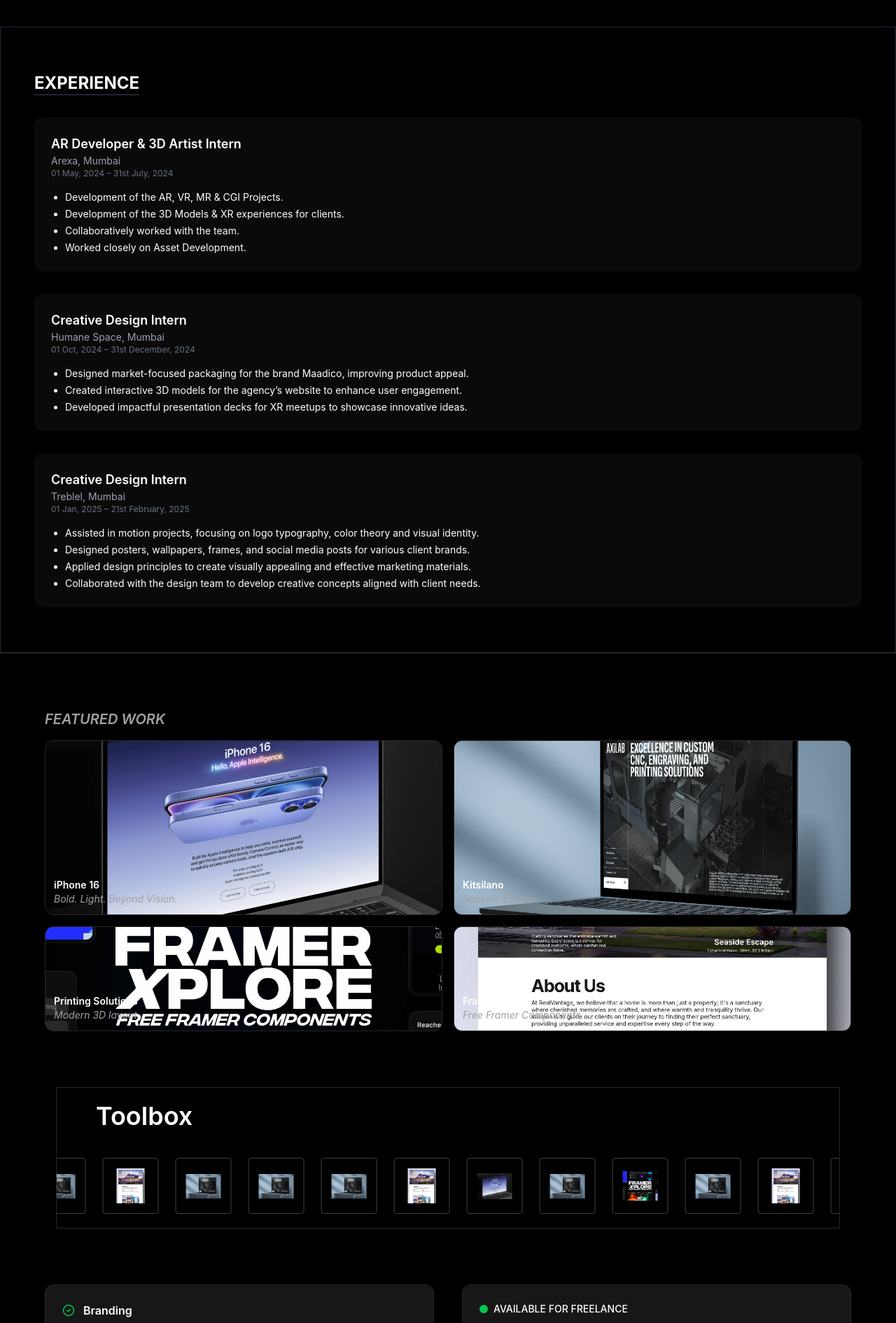
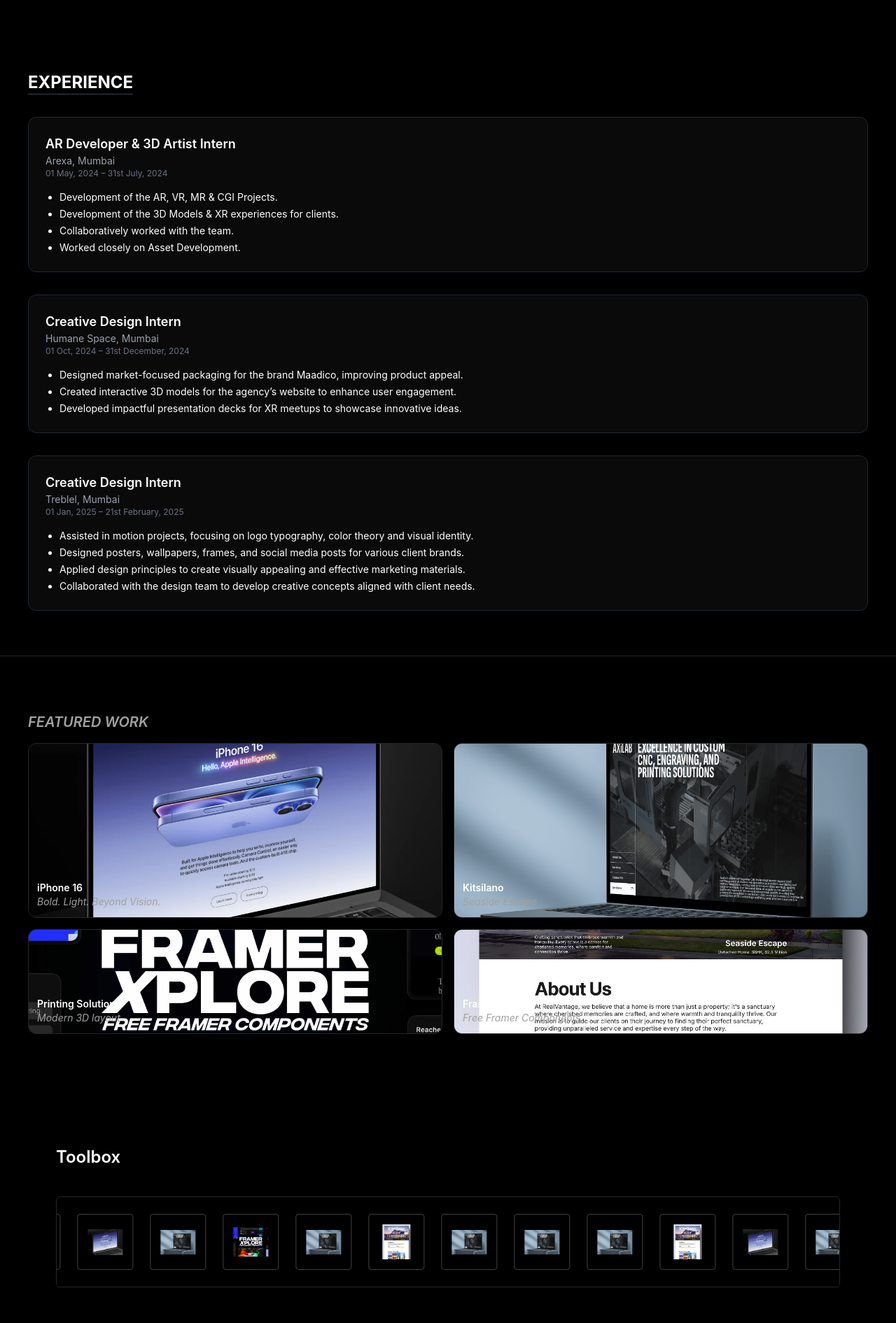
Before and after one commit to GboyegaAkere/assignment, a React (Vite) app in the folder fontend/: page / in a window 1280 px wide. Shown: the part 469-2360 px from the top of the page at 70% size. Built offline with nearby package versions, Linux system fonts and the light colour scheme.

Commit message:
new commit

```diff
--- a/fontend/src/components/Boxtool.jsx
+++ b/fontend/src/components/Boxtool.jsx
@@ -1,63 +1,51 @@
 import { motion } from "framer-motion";
-import b from "../images/a.png"
-import a from "../images/b.jpeg"
-import c from "../images/c.webp"
-import d from "../images/d.jpg"
+import b from "../images/a.png";
+import a from "../images/b.jpeg";
+import c from "../images/c.webp";
+import d from "../images/d.jpg";
 
 const testimonials = [
-   {
-     image: b
-   },
-
-   {
-     image: a
-   },
-
-   {
-     image: c
-   },
-    {
-     image: b
-   },
-
-   {
-     image: d
-   },
-    {
-     image: b
-   },
-   {
-     image: a
-   },
-   {
-     image: b
-   },
-   {
-     image: b
-   },
+  { image: b },
+  { image: a },
+  { image: c },
+  { image: b },
+  { image: d },
+  { image: b },
+  { image: a },
+  { image: b },
+  { image: b },
 ];
 
 const duplicatedTestimonials = [...testimonials, ...testimonials];
 
 const Boxtool = () => {
- return (
-    <section className="bg-black py-10 px-10 mx-5 sm:mx-20 sm:py-5  border h-[50%] border-neutral-800 overflow-hidden">
-      <div className="max-w-7xl mx-auto px-4">
-        <h2 className="text-white text-4xl font-semibold mb-10 text-left">Toolbox</h2>
-        <div className="flex justify-center">
+  return (
+    <section className="bg-black text-white py-20 px-6 md:px-10">
+      <div className="max-w-7xl mx-auto w-full px-6 md:px-10">
+        <h2 className="text-2xl font-semibold mb-10">Toolbox</h2>
+
+        {/* Bordered container that clips content inside */}
+        <div className="border border-neutral-800 rounded-md overflow-hidden py-6 px-4">
           <motion.div
-            className="flex w-max"
+            className="flex w-max space-x-6"
             animate={{ x: ["0%", "-50%"] }}
             transition={{
               repeat: Infinity,
               repeatType: "loop",
               duration: 30,
-              ease: "linear"
+              ease: "linear",
             }}
           >
             {duplicatedTestimonials.map((item, index) => (
-              <div key={index} className="min-w-[80px] max-w-[80px] h-[80px] mx-3 bg-black border border-neutral-700 rounded-sm flex items-center justify-center">
-                <img src={item.image} alt="logo" className="w-[50px] h-[50px] object-contain" />
+              <div
+                key={index}
+                className="min-w-[80px] max-w-[80px] h-[80px] bg-black border border-neutral-700 rounded flex items-center justify-center"
+              >
+                <img
+                  src={item.image}
+                  alt={`tool-${index}`}
+                  className="w-[50px] h-[50px] object-contain"
+                />
               </div>
             ))}
           </motion.div>
--- a/fontend/src/components/Experience.jsx
+++ b/fontend/src/components/Experience.jsx
@@ -38,21 +38,22 @@
 
 const Experience = () => {
   return (
-    <section className="w-full px-4  md:px-12 border border-gray-800  py-16 bg-black text-white">
-      <motion.h2
-        className="text-2xl font-bold mb-8 border-b border-gray-700 inline-block"
+    <section className="bg-black text-white py-16">
+  <motion.div
+    className="max-w-7xl mx-auto w-full px-6 md:px-10"
     initial={{ opacity: 0, y: 20 }}
     whileInView={{ opacity: 1, y: 0 }}
     transition={{ duration: 0.5 }}
   >
+    <h2 className="text-2xl font-bold mb-8 border-b border-gray-700 inline-block">
       EXPERIENCE
-      </motion.h2>
+    </h2>
 
     <div className="space-y-8">
       {experiences.map((exp, index) => (
         <motion.div
           key={index}
-            className="bg-[#0a0a0a] rounded-xl p-6"
+          className="bg-[#0a0a0a] rounded-xl p-6 border border-gray-800"
           initial={{ opacity: 0, y: 20 }}
           whileInView={{ opacity: 1, y: 0 }}
           transition={{ delay: index * 0.2 }}
@@ -68,7 +69,9 @@
         </motion.div>
       ))}
     </div>
+  </motion.div>
 </section>
+
   );
 };
 
--- a/fontend/src/components/Expertise.jsx
+++ b/fontend/src/components/Expertise.jsx
@@ -21,8 +21,8 @@
 
 const Expertise = () => {
   return (
-    <section className="bg-black text-white px-4 py-20">
-      <div className="max-w-6xl mx-auto grid md:grid-cols-2 gap-10">
+    <section className="bg-black text-white py-20 border-t border-neutral-800">
+      <div className="max-w-7xl mx-auto w-full px-6 md:px-10 grid md:grid-cols-2 gap-10">
         <div className="space-y-6">
           {expertise.map((item, index) => (
             <motion.div
--- a/fontend/src/components/FeaturedWork.jsx
+++ b/fontend/src/components/FeaturedWork.jsx
@@ -4,8 +4,8 @@
 
 const FeaturedWork = () => {
   return (
-    <section className="bg-black text-white px-4 py-20 border-t border-neutral-800">
-      <div className="max-w-6xl mx-auto">
+    <section className="bg-black text-white py-20 border-t border-neutral-800">
+      <div className="max-w-7xl mx-auto w-full px-6 md:px-10">
         <h2 className="text-xl font-semibold mb-4">
           <span className="text-neutral-400 italic">FEATURED WORK</span>
         </h2>
--- a/fontend/src/components/MotivationCertification.jsx
+++ b/fontend/src/components/MotivationCertification.jsx
@@ -1,10 +1,17 @@
+import { motion } from "framer-motion";
+
 const MotivationCertifications = () => {
   return (
-    <section className="bg-black text-white px-4 py-20">
-      <div className="max-w-6xl mx-auto grid md:grid-cols-2 gap-10 ">
+    <section className="bg-black text-white py-20 px-6 md:px-10 border-t border-neutral-800">
+      <div className="max-w-7xl mx-auto grid md:grid-cols-2 gap-10">
         {/* Motivation */}
-        <div className="border border-neutral-800 rounded px-5 py-5">
-          <h2 className="text-xl font-semibold mb-4">MOTIVATION</h2>
+        <motion.div
+          initial={{ opacity: 0, y: 20 }}
+          whileInView={{ opacity: 1, y: 0 }}
+          transition={{ duration: 0.5 }}
+          className="border border-neutral-800 rounded-xl p-6 bg-neutral-900"
+        >
+          <h2 className="text-2xl font-semibold mb-4">MOTIVATION</h2>
           <p className="text-sm text-neutral-300 leading-relaxed">
             Driven by a passion for innovative design and a commitment to delivering high-quality work, I find motivation in the challenges each project presents.
             Every pixel, every interaction, every piece of code tells a story, and I am fueled by the opportunity to craft experiences that not only captivate but also solve real-world problems.
@@ -12,24 +19,29 @@
             Each project is a new canvas, and my goal is always the same—to inspire, engage, and make a lasting impact.
           </p>
           <p className="mt-4 italic text-neutral-500">Wayne Kirkwood</p>
-        </div>
+        </motion.div>
 
         {/* Certifications */}
-        <div className="border border-neutral-800 rounded px-5 py-5">
-          <h2 className="text-xl font-semibold mb-4">CERTIFICATIONS</h2>
+        <motion.div
+          initial={{ opacity: 0, y: 20 }}
+          whileInView={{ opacity: 1, y: 0 }}
+          transition={{ duration: 0.5, delay: 0.2 }}
+          className="border border-neutral-800 rounded-xl p-6 bg-neutral-900"
+        >
+          <h2 className="text-2xl font-semibold mb-4">CERTIFICATIONS</h2>
           <div className="mb-6">
-            <h3 className="font-semibold text-sm">Awwwards – Site Of The Day</h3>
-            <p className="text-xs text-neutral-400">
+            <h3 className="font-semibold text-base">Awwwards – Site Of The Day</h3>
+            <p className="text-sm text-neutral-400 leading-relaxed">
               Recognized for outstanding creativity, design, and user experience for a cutting-edge website created for a major brand, showcasing excellence in digital design.
             </p>
           </div>
           <div>
-            <h3 className="font-semibold text-sm">Webby Awards – Best Portfolio</h3>
-            <p className="text-xs text-neutral-400">
+            <h3 className="font-semibold text-base">Webby Awards – Best Portfolio</h3>
+            <p className="text-sm text-neutral-400 leading-relaxed">
               Awarded for innovation and exceptional design in crafting a personal portfolio website that demonstrates both technical skill and aesthetic vision.
             </p>
           </div>
-        </div>
+        </motion.div>
       </div>
     </section>
   );
```
Lines whose indentation alone changed are shown as unchanged.
